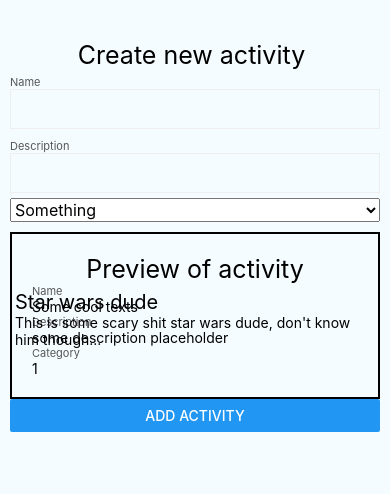
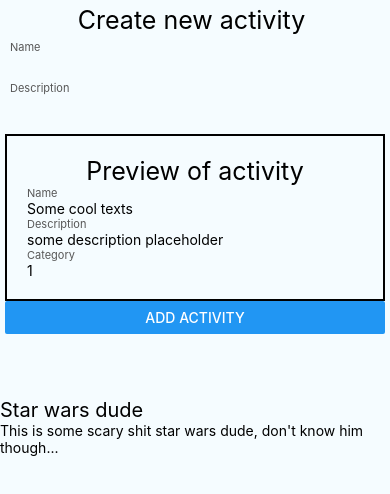
Before and after one commit to Dizlu/Networker, a React Native app: screen / in a window 390 px wide. Shown: the top 494 px of the page. Built offline with nearby package versions, Linux system fonts and the light colour scheme; grey boxes are pictures that could not be loaded.

Commit message:
fix display, add proper state handling + adding activities to list

```diff
--- a/App.js
+++ b/App.js
@@ -12,32 +12,38 @@ import ActivityCard from "./src/components/activity-card";
 import ActivityForm from "./src/components/activity-form";
 
 type Props = {};
-let activities = [
-  {
-    img: 'https://encrypted-tbn0.gstatic.com/images?q=tbn:ANd9GcRb8hLheVssxMAPVJFe62-fxm2DTZCrbZdOJ8C5TMD48AwlTVnd',
-    name: 'Star wars dude',
-    description: 'This is some scary shit star wars dude, don\'t know him though...'
-  }
-];
-
 
 export default class App extends Component<Props> {
+  state = {
+    activities: [
+      {
+        img: 'https://encrypted-tbn0.gstatic.com/images?q=tbn:ANd9GcRb8hLheVssxMAPVJFe62-fxm2DTZCrbZdOJ8C5TMD48AwlTVnd',
+        name: 'Star wars dude',
+        description: 'This is some scary shit star wars dude, don\'t know him though...',
+        uuid: '123superhardkey'
+      }
+    ]
+  };
+
   render() {
-    return <ScrollView style={styles.container}>
-      <ActivityForm addActivity={form => activities = [...activities, ...form]}/>
+    return <View style={styles.container}>
+      <ActivityForm addActivity={form => { this.setState(state => ({...state, activities: [...state.activities, form]})); }}/>
       {/*<FlatList
         data={activities}
         renderItem={({item}) => <ActivityCard {...item}/>}
       />*/}
-       {activities.map( item => <ActivityCard {...item} />)}
-    </ScrollView>;
+      <FlatList
+        data={this.state.activities}
+        keyExtractor={(item, index) => item.uuid}
+        renderItem={({item}) => <ActivityCard {...item} />}
+      />
+    </View>;
   }
 }
 
 const styles = StyleSheet.create({
   container: {
     backgroundColor: '#F5FCFF',
-    paddingTop: 30,
     flex: 1
   }
 });
--- a/package.json
+++ b/package.json
@@ -9,7 +9,8 @@
   "dependencies": {
     "react": "^16.3.0-alpha.1",
     "react-native": "0.54.0-rc.3",
-    "react-native-maps": "0.20.1"
+    "react-native-maps": "0.20.1",
+    "uuid": "^3.2.1"
   },
   "devDependencies": {
     "babel-jest": "22.4.1",
--- a/src/components/activity-card.js
+++ b/src/components/activity-card.js
@@ -1,21 +1,20 @@
 import React from 'react';
 import {Image, StyleSheet, Text, View} from 'react-native';
+import uuid from "uuid";
 
-const ActivityCard = ({ img, name, description }) => (
+const ActivityCard = ({ img, name, description, uuid}) => (
   <View style={styles.card}>
       <Text style={{fontSize: 20}}>{name || 'There is no title'}</Text>
       <Text>{description || 'There is no content'}</Text>
-    <Image
+    {/*<Image
       source={{uri: img || 'https://wallpapershome.com/images/pages/pic_v/6505.jpg'}}
-    />
+    />*/}
   </View>
 );
 
 const styles = StyleSheet.create({
   card: {
-    margin: 15,
-    flex: 1,
-    height: 300
+    flex: 1
   }
 });
 
--- a/src/components/activity-form.js
+++ b/src/components/activity-form.js
@@ -1,11 +1,13 @@
 import React, {Component} from 'react';
 import {Button, Picker, StyleSheet, Text, TextInput, View} from 'react-native';
+import uuid from 'uuid';
 
-class ActivityCard extends Component {
+class ActivityForm extends Component {
   state = {
     name: 'Some cool texts',
     description: 'some description placeholder',
-    category: 1
+    category: 1,
+    uuid: uuid()
   };
 
   /*
@@ -17,12 +19,12 @@ class ActivityCard extends Component {
    - Location (Google Maps)
    */
 
-  render = () => {
+  render() {
     return (
       <View style={styles.container}>
-        <View style={{marginBottom: 10}}>
+        <View>
           <Text style={styles.header}>Create new activity </Text>
-          <View style={{marginTop: 5, marginBottom: 5}}>
+          <View style={{margin: 5}}>
             <Text style={styles.label}>Name</Text>
             <TextInput
               style={styles.input}
@@ -31,7 +33,7 @@ class ActivityCard extends Component {
               autoCorrect={false}
             />
           </View>
-          <View style={{marginTop: 5, marginBottom: 5}}>
+          <View style={{margin: 5}}>
             <Text style={styles.label}>Description</Text>
             <TextInput
               style={styles.input}
@@ -41,18 +43,18 @@ class ActivityCard extends Component {
               autoCorrect={false}
             />
           </View>
-          <Picker
+          {/*<Picker
+            style={{borderColor: 'black', borderWidth: 5}}
             selectedValue={this.state.category}
             onValueChange={(itemValue, itemIndex) => this.setState( state => ({...state, category: itemValue}))}
-            mode={'dropdown'}
           >
-            <Picker.Item label={'Something'} value={12} />
-            <Picker.Item label={'Something1'} value={13} />
-            <Picker.Item label={'Something2'} value={14} />
-            <Picker.Item label={'Something3'} value={15} />
-            <Picker.Item label={'Something4'} value={16} />
-            <Picker.Item label={'Something5'} value={17} />
-          </Picker>
+            <Picker.Item label={'Sports'} value={12} />
+            <Picker.Item label={'Music'} value={13} />
+            <Picker.Item label={'Bowling'} value={14} />
+            <Picker.Item label={'Professional alcoholism'} value={15} />
+            <Picker.Item label={'Biking'} value={16} />
+            <Picker.Item label={'Night racing'} value={17} />
+          </Picker>*/}
         </View>
         <View style={{borderWidth: 2, borderColor: 'black', padding: 20}}>
           <Text style={styles.header}> Preview of activity </Text>
@@ -65,7 +67,7 @@ class ActivityCard extends Component {
           <Text style={styles.label}>Category</Text>
           <Text>{this.state.category}</Text>
         </View>
-        <Button title={'Add activity'} onPress={() => this.props.addActivity(this.state)}/>
+        <Button style={{marginTop: 5}} title={'Add activity'} onPress={() => { this.props.addActivity(this.state); this.setState(state => ({...state, uuid: uuid()})) }}/>
       </View>
     );
   }
@@ -74,12 +76,9 @@ class ActivityCard extends Component {
 const styles = StyleSheet.create({
   container: {
     flex: 1,
-    margin: 10
+    margin: 5
   },
   input: {
-    height: 40,
-    borderColor: '#eee',
-    borderWidth: 1
   },
   label: {
     color: '#575757',
@@ -91,4 +90,4 @@ const styles = StyleSheet.create({
   }
 });
 
-export default ActivityCard;
+export default ActivityForm;
```
Also changed, not shown: 1 other file (tests, documents, lock files or other folders).
